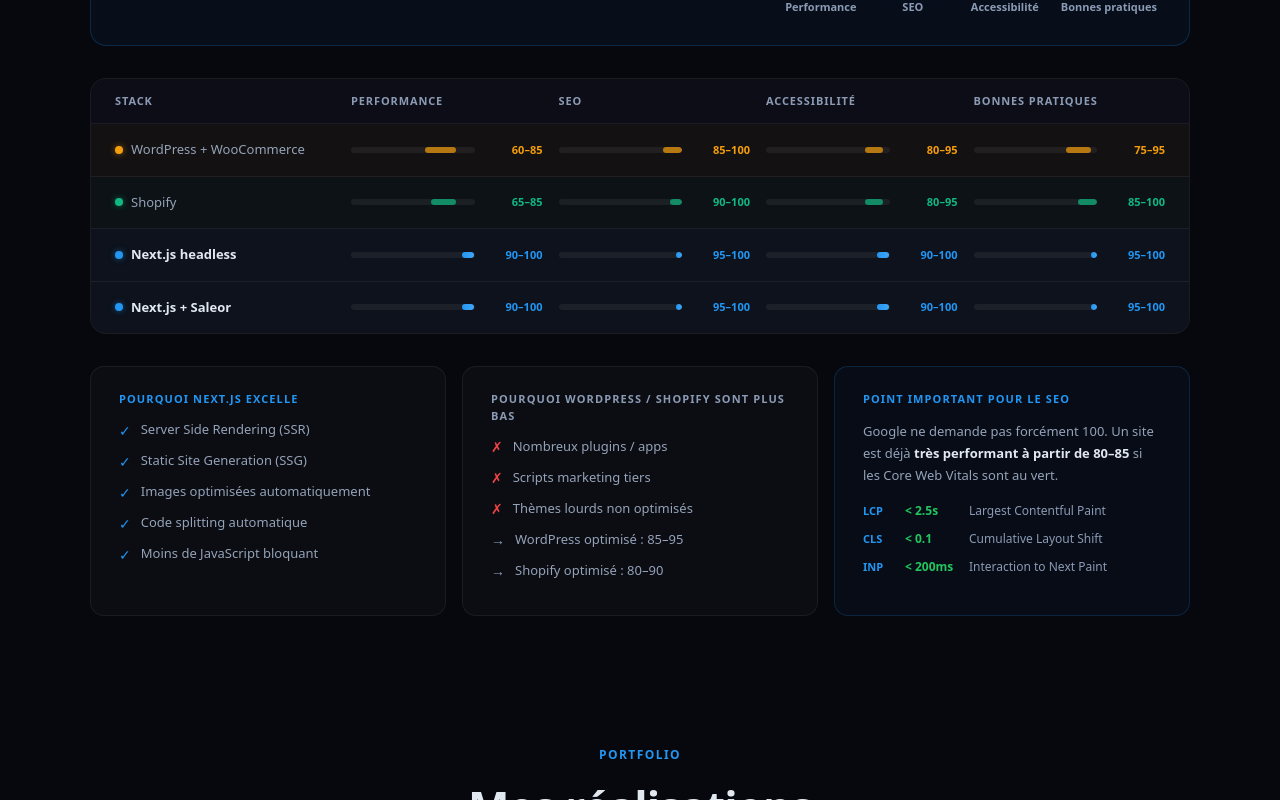
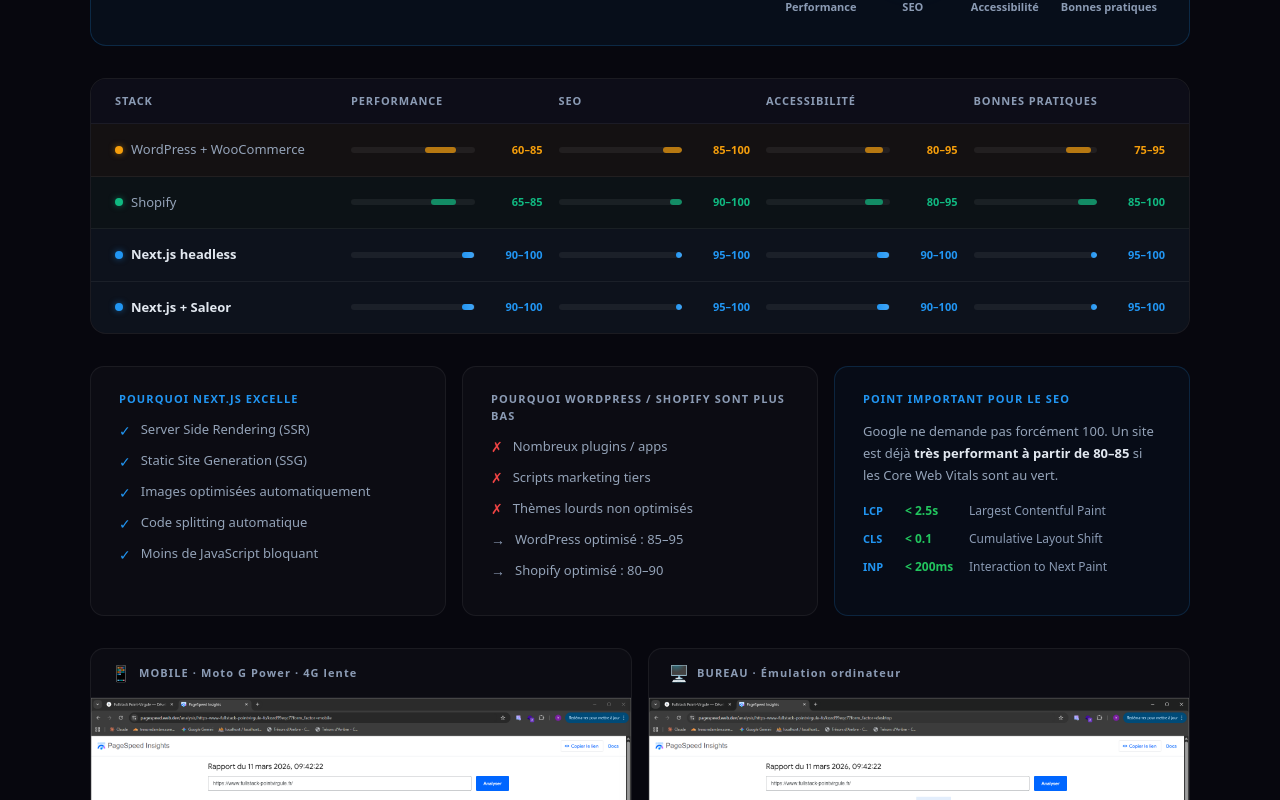
Before and after one commit to yanni-bit/fullstack-pointvirgule, a Next.js app: page / in a window 1280 px wide. Shown: the part 2000-2800 px from the top of the page. Built offline with nearby package versions, Linux system fonts and the light colour scheme; no server answers; the database is empty.

Commit message:
feat: captures Lighthouse réelles + note GA4

```diff
--- a/src/components/LighthouseComparison.tsx
+++ b/src/components/LighthouseComparison.tsx
@@ -537,6 +537,95 @@
             ))}
           </div>
         </div>
+
+        {/* Captures d'écran réelles + note GA4 */}
+        <div style={{ marginTop: 32 }}>
+          <div
+            style={{
+              display: "grid",
+              gridTemplateColumns: "repeat(auto-fit, minmax(280px, 1fr))",
+              gap: 16,
+              marginBottom: 16,
+            }}
+          >
+            {[
+              {
+                icon: "📱",
+                label: "MOBILE · Moto G Power · 4G lente",
+                src: "/images/lighthouse-mobile.png",
+                alt: "Rapport Lighthouse mobile - 98/100/100/100",
+              },
+              {
+                icon: "🖥️",
+                label: "BUREAU · Émulation ordinateur",
+                src: "/images/lighthouse-bureau.png",
+                alt: "Rapport Lighthouse bureau - 100/100/100/100",
+              },
+            ].map((item) => (
+              <div
+                key={item.label}
+                style={{
+                  background: "var(--surface)",
+                  border: "1px solid var(--border)",
+                  borderRadius: 14,
+                  overflow: "hidden",
+                }}
+              >
+                <div
+                  style={{
+                    padding: "12px 20px",
+                    borderBottom: "1px solid var(--border)",
+                    display: "flex",
+                    alignItems: "center",
+                    gap: 8,
+                  }}
+                >
+                  <span style={{ fontSize: 16 }}>{item.icon}</span>
+                  <span
+                    style={{
+                      fontSize: 11,
+                      fontWeight: 700,
+                      color: "var(--text3)",
+                      letterSpacing: "0.1em",
+                      fontFamily: "var(--font-mono)",
+                    }}
+                  >
+                    {item.label}
+                  </span>
+                </div>
+                <img
+                  src={item.src}
+                  alt={item.alt}
+                  style={{ width: "100%", display: "block" }}
+                  loading="lazy"
+                />
+              </div>
+            ))}
+          </div>
+
+          <div
+            style={{
+              background: "rgba(255,255,255,0.02)",
+              border: "1px solid var(--border)",
+              borderRadius: 10,
+              padding: "14px 20px",
+              display: "flex",
+              alignItems: "flex-start",
+              gap: 12,
+            }}
+          >
+            <span style={{ fontSize: 16, flexShrink: 0, marginTop: 1 }}>ℹ️</span>
+            <p style={{ fontSize: 12, color: "var(--text3)", lineHeight: 1.7, margin: 0 }}>
+              <strong style={{ color: "var(--text2)" }}>Variations du score selon les runs : </strong>
+              Google Analytics (GA4) charge un script tiers de ~149 KiB qui peut varier entre 50 ms
+              et 200 ms selon la charge des serveurs Google au moment du test. Cela peut faire
+              fluctuer le score Lighthouse de quelques points d&apos;un run à l&apos;autre — sans
+              aucune conséquence sur le référencement. Google utilise les{" "}
+              <strong style={{ color: "var(--text2)" }}>Core Web Vitals réels</strong> (LCP, CLS,
+              INP) mesurés sur vos vrais utilisateurs, pas le score de laboratoire.
+            </p>
+          </div>
+        </div>
       </div>
     </section>
   );
```
Also changed, not shown: public/images/lighthouse-bureau.png (added), public/images/lighthouse-mobile.png (added).
